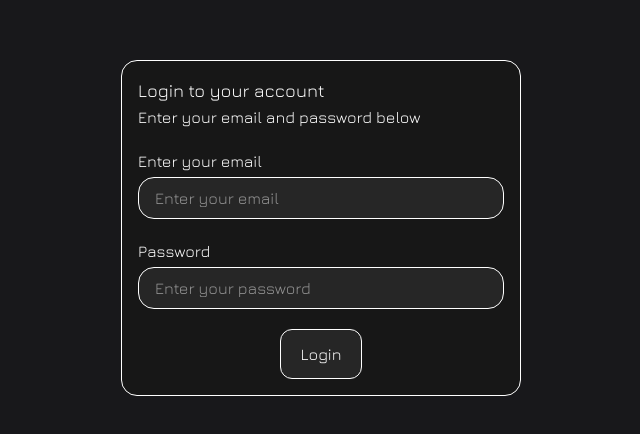
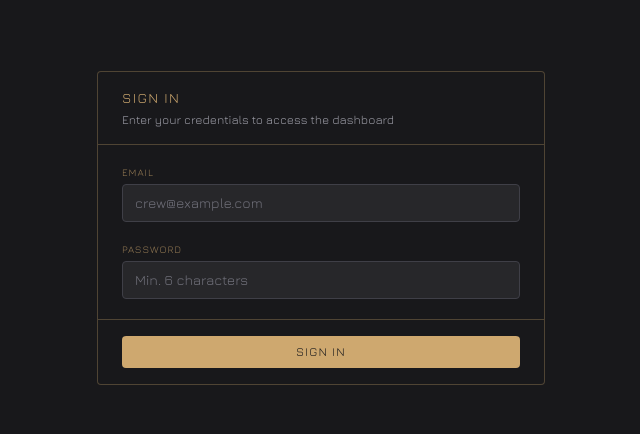
Before and after one commit to TobiasKjernell/kanbanSPA, a React (Vite) app: page /login in a window 1280 px wide. Shown: the part 172-606 px from the top of the page, without its empty margins (319-959 px from the left). Built offline with nearby package versions, Linux system fonts and the light colour scheme; no server answers.

Commit message:
login design update

```diff
--- a/src/pages/LoginPage/LoginForm/index.tsx
+++ b/src/pages/LoginPage/LoginForm/index.tsx
@@ -5,33 +5,62 @@ import { loginSchema } from '../../../schemas/schemas';
 import { Spinner } from '../../../components/shared/Spinner/spinner';
 
 const LoginForm = () => {
-    const { login, isLoggingIn, error } = useLogin()
+    const { login, isLoggingIn, error } = useLogin();
     const { register, handleSubmit, formState: { errors } } = useForm({ resolver: zodResolver(loginSchema), mode: 'onChange' });
 
     return (
-        <form onSubmit={handleSubmit(values => login((values)))} className="p-4 flex flex-col w-full md:w-100 mx-auto bg-neutral-900 rounded-2xl border text-white" >
-            <div className='mb-5'>
-                <h2 className='text-lg font-semibold'>Login to your account</h2>
-                <p className='text-muted-foreground'>Enter your email and password below</p >
+        <form
+            onSubmit={handleSubmit(values => login(values))}
+            className="w-full max-w-md bg-zinc-900 border border-[#cea86f]/30 rounded-sm text-white font-[Jura]"
+        >
+            <div className="px-6 py-4 border-b border-[#cea86f]/30">
+                <h2 className="text-sm tracking-widest uppercase psp-text-gold">Sign in</h2>
+                <p className="text-zinc-400 text-xs mt-1">Enter your credentials to access the dashboard</p>
             </div>
-            <div className='flex flex-col gap-5'>
-                <fieldset className="flex flex-col sm:gap-1 ">
-                    <label htmlFor="email" className=" ">Enter your email</label>
-                    <input className=" bg-neutral-800 p-2 rounded-2xl border px-4" autoComplete="off" id="email" {...register('email')} placeholder="Enter your email" />
-                    {errors.email && <div className='text-red-500'>{errors.email.message}</div>}
+
+            <div className="px-6 py-5 flex flex-col gap-5">
+                <fieldset className="flex flex-col gap-1">
+                    <label htmlFor="email" className="text-[10px] tracking-widest uppercase text-[#cea86f]/70">
+                        Email
+                    </label>
+                    <input
+                        id="email"
+                        autoComplete="off"
+                        className="bg-zinc-800 border border-zinc-700 text-sm text-white px-3 py-2 rounded-sm placeholder:text-zinc-500 focus:outline-none focus:border-[#cea86f]/60 transition-colors"
+                        placeholder="crew@example.com"
+                        {...register('email')}
+                    />
+                    {errors.email && <p className="text-red-400 text-xs">{errors.email.message as string}</p>}
                 </fieldset>
-                <fieldset className="flex flex-col sm:gap-1 ">
-                    <label htmlFor="password">Password</label>
-                    <input className="bg-neutral-800 p-2 rounded-2xl border px-4" autoComplete="off" type="password" id="password" {...register('password')} placeholder="Enter your password" />
-                    {errors.password && <div>{errors.password?.message}</div>}
+
+                <fieldset className="flex flex-col gap-1">
+                    <label htmlFor="password" className="text-[10px] tracking-widest uppercase text-[#cea86f]/70">
+                        Password
+                    </label>
+                    <input
+                        id="password"
+                        type="password"
+                        autoComplete="off"
+                        className="bg-zinc-800 border border-zinc-700 text-sm text-white px-3 py-2 rounded-sm placeholder:text-zinc-500 focus:outline-none focus:border-[#cea86f]/60 transition-colors"
+                        placeholder="Min. 6 characters"
+                        {...register('password')}
+                    />
+                    {errors.password && <p className="text-red-400 text-xs">{errors.password.message as string}</p>}
                 </fieldset>
             </div>
-            <div className='flex flex-col items-center justify-center gap-2'>
-                <button className=" m-auto mt-5 cursor-pointer bg-neutral-800 rounded-xl p-3 px-5 border hover:bg-neutral-900">{isLoggingIn ? <Spinner /> : 'Login'}</button>
-                {error && <div className='text-red-500'>{error.message}</div>}
+
+            <div className="px-6 py-4 border-t border-[#cea86f]/30 flex flex-col gap-3">
+                {error && <p className="text-red-400 text-xs">{error.message}</p>}
+                <button
+                    type="submit"
+                    disabled={isLoggingIn}
+                    className="w-full py-2 text-xs tracking-widest uppercase font-semibold bg-[#cea86f] text-zinc-900 rounded-sm hover:bg-[#ddbf88] transition-colors disabled:opacity-50 cursor-pointer flex items-center justify-center gap-2"
+                >
+                    {isLoggingIn ? <><Spinner className="animate-spin" /> Signing in...</> : 'Sign in'}
+                </button>
             </div>
         </form>
-    )
-}
+    );
+};
 
 export default LoginForm;
```
